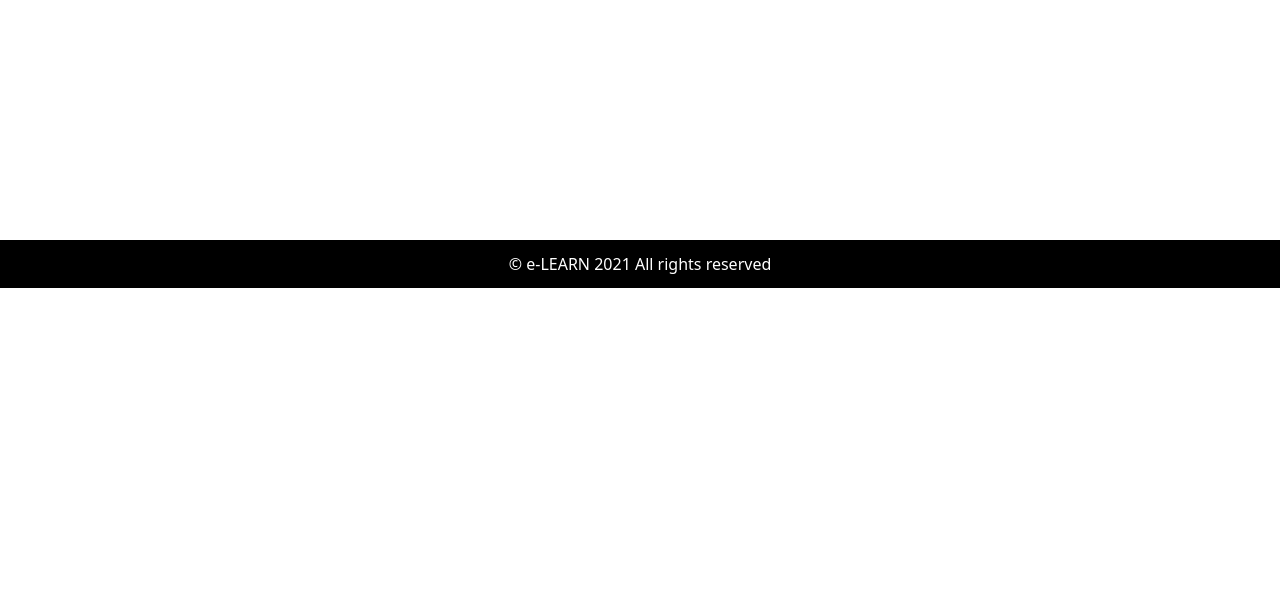
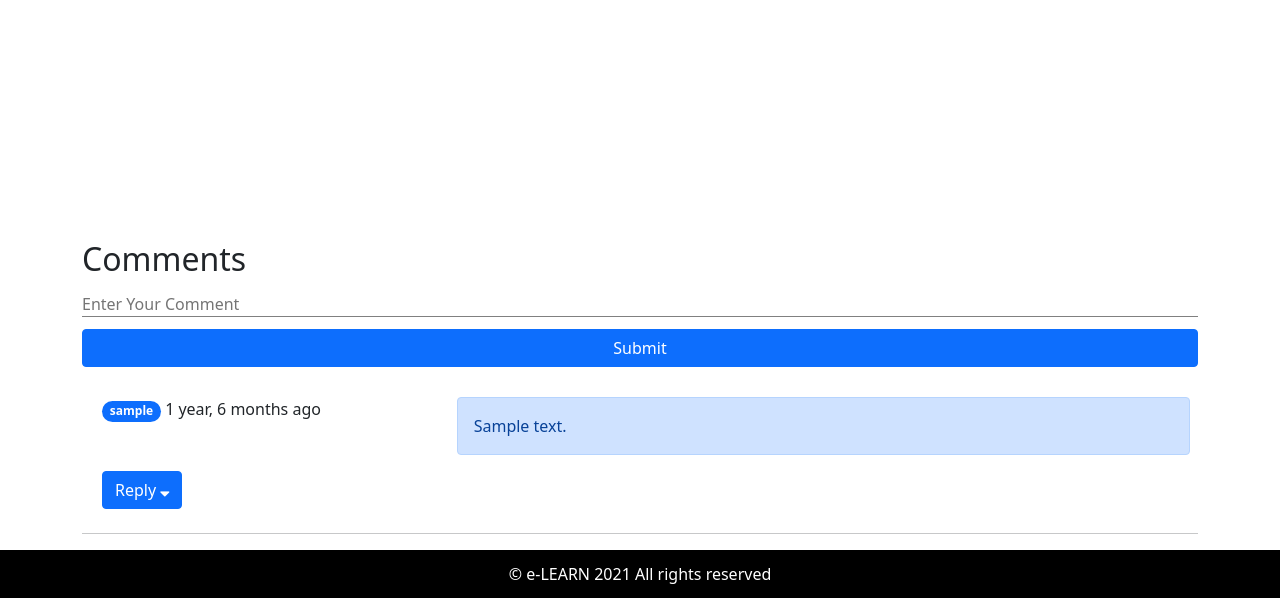
Before and after one commit to Doerssoft/elearning, a Django app: page /curriculum/grade/1 in a window 1280 px wide. Shown: the part 678-1276 px from the top of the page. Before the commit the page ends 966 px from the top, so only its background shows below. Run offline with Django 3.2, Linux system fonts and the light colour scheme; a user stored in the database is signed in; tables that the repository leaves empty hold one stand-in row (values such as "Sample post"); parts of the project's set-up code (start-up, migrations or seed data) failed here and were passed over; some libraries are stand-ins or nearby versions.

Commit message:
'comment_section'

```diff
--- a/learningsite/contact/templates/contact/contact.html
+++ b/learningsite/contact/templates/contact/contact.html
@@ -8,7 +8,7 @@
     <div class="row">
         <div class="col-12">
             <h2>Contact<h2>
-            <p>We have been serving as an e-laerning platform since couple of years. If you have any queries regading us, or any subjects and grades please feel free to each us. Leave your message and we will be in touch with you as soon as possible.
+            <p>We have been serving as an e-learning platform since couple of years. If you have any queries regarding us, or any subjects and grades please feel free to each us. Leave your message and we will be in touch with you as soon as possible.
             </p>
         </div>
     </div>
--- a/learningsite/curriculum/admin.py
+++ b/learningsite/curriculum/admin.py
@@ -1,5 +1,6 @@
 from django.contrib import admin
-from .models  import Grade,Subject
+from .models  import Grade,Subject,GradeComment
 
 admin.site.register(Grade)
 admin.site.register(Subject)
+admin.site.register(GradeComment)
--- a/learningsite/curriculum/models.py
+++ b/learningsite/curriculum/models.py
@@ -1,5 +1,6 @@
 from django.db import models
 from ckeditor.fields import RichTextField
+from django.contrib.auth.models import User
 
 class Grade(models.Model):
     grade = models.CharField(max_length=20)
@@ -15,3 +16,14 @@
 
     def __str__(self):
         return self.subject_name
+
+
+class GradeComment(models.Model):
+    comment = models.TextField()
+    user = models.ForeignKey(User, on_delete=models.CASCADE)
+    grade = models.ForeignKey(Grade, on_delete=models.CASCADE)
+    parent = models.ForeignKey('self', on_delete=models.CASCADE, null=True)
+    timestamp = models.DateTimeField(auto_now_add=True)
+
+    def __str__(self):
+        return self.comment + " - By " + self.user.username
--- a/learningsite/curriculum/templates/curriculum/grade-subject.html
+++ b/learningsite/curriculum/templates/curriculum/grade-subject.html
@@ -1,13 +1,18 @@
 {% extends 'user/base.html' %}
 {% load static %}
+{% load humanize %}
+{% load extras %}
 
 {% block content %}
+<link rel="stylesheet" href="https://cdnjs.cloudflare.com/ajax/libs/font-awesome/4.7.0/css/font-awesome.min.css">
+
 
 <div class="container-fluid contact-hero">
     <div class="row">
         <div class="col-12">
             <h2>{{ grade.grade }}<h2>
-                    <p>Welcome to {{ grade.grade }} subjects section. These are the subjects for {{ grade.grade }}. Please view the
+                    <p>Welcome to {{ grade.grade }} subjects section. These are the subjects for {{ grade.grade }}.
+                        Please view the
                         syllabus of the subject you want.
                     </p>
         </div>
@@ -44,10 +49,77 @@
     <div class="spinner-grow text-center" role="status">
     </div>
 
-    <div class="">No an subject has been added by the admin to this grade.</div>
+    <div class="">No any subject has been added by the admin to this grade.</div>
 </div>
 
 
 {% endif %}
 
+<div class="container">
+    <h2>Comments</h2>
+    <form action="/curriculum/gradeComment" method="post" style="min-height:fit-content !important">
+        {% csrf_token %}
+        <input type="text" name="comment" placeholder="Enter Your Comment" required>
+        <input type="hidden" name="gradeid" value="{{ grade.id }}">
+        <input type="hidden" name="parentSno" value="">
+        <input type="submit" value="Submit" class="btn btn-primary">
+
+    </form>
+
+    {% for comment in comments %}
+
+    <div class="row my-4 mx-2">
+        <div class="col-md-4">
+
+            <span class="badge rounded-pill bg-primary">{{ comment.user.username }}</span>
+            <span class="">{{ comment.timestamp | naturaltime }}</span>
+        </div>
+        <div class="col-md-8 alert alert-primary">{{ comment.comment }}</div>
+
+        <div class="row reply">
+            {% if user.is_staff %}
+            <div class="col-md-5">
+                <button class="btn btn-primary" type="button" data-bs-toggle="collapse"
+                    data-bs-target="#collapseExample{{ comment.id }}" aria-expanded="false"
+                    aria-controls="collapseExample{{ comment.id }}">
+                    Reply <i class="fa fa-sort-down"></i>
+                </button>
+            </div>
+
+            {% else %}
+
+            <div class="col-md-5">
+
+            </div>
+
+            {% endif %}
+
+            <div class="collapse" id="collapseExample{{ comment.id }}">
+                <div class="card card-body my-2">
+                    <form action="/curriculum/gradeComment" method="post" style="min-height:fit-content !important">
+                        {% csrf_token %}
+                        <input type="text" name="comment" placeholder="Enter Your Comment" required>
+                        <input type="hidden" name="gradeid" value="{{ grade.id }}">
+                        <input type="hidden" name="parentSno" value="{{ comment.id }}">
+                        <input type="submit" class="btn btn-success" value="Submit">
+
+                    </form>
+                </div>
+            </div>
+
+            {% if replyDict|get_val:comment.id %}
+            <div class="col-md-7 alert alert-secondary" role="alert">
+                {% for reply in replyDict|get_val:comment.id %}
+                {{ reply }} <br>
+                {% endfor %}
+            </div>
+            {% endif %}
+
+        </div>
+    </div>
+    <hr>
+    {% endfor %}
+</div>
+
+
 {% endblock %}
--- /dev/null
+++ b/learningsite/curriculum/templatetags/extras.py
@@ -0,0 +1,7 @@
+from django import template
+
+register = template.Library()
+
+@register.filter(name='get_val')
+def get_val(dict, key):
+    return dict.get(key)
--- a/learningsite/curriculum/urls.py
+++ b/learningsite/curriculum/urls.py
@@ -3,6 +3,10 @@
 from . import views
 
 urlpatterns = [
+    # Api to comment on the cirriculam page
+    path('gradeComment', views.gradeComment, name='gradeComment'),
+
     path('', views.grades, name='grades'),
     path('grade/<int:grade_id>', views.grades_subjects, name='grades_subjects'),
+
 ]
--- a/learningsite/curriculum/views.py
+++ b/learningsite/curriculum/views.py
@@ -1,7 +1,8 @@
-from django.shortcuts import render
+from django.shortcuts import render,redirect
 from django.http import HttpResponse
-from .models import Grade,Subject
+from .models import Grade,Subject,GradeComment
 from django.contrib.auth.decorators import login_required
+from curriculum.templatetags import extras
 
 @login_required(login_url='login')
 def grades(request):
@@ -14,4 +15,35 @@
     template_name = 'curriculum/grade-subject.html'
     grade= Grade.objects.get(id=grade_id)
     subjects= Subject.objects.filter(grade=grade_id)
-    return render(request, template_name, {'context': subjects, 'grade':grade})
+    comments = GradeComment.objects.filter(grade=grade, parent=None)
+    replies = GradeComment.objects.filter(grade=grade).exclude(parent=None)
+    rDict = {}
+    for reply in replies:
+        if reply.parent.id not in rDict.keys():
+            rDict[reply.parent.id] = [reply]
+        else:
+            rDict[reply.parent.id].append(reply)
+    print('rDict')
+    print(rDict)
+    return render(request, template_name, {'context': subjects, 'grade':grade, 'comments': comments, 'replyDict': rDict})
+
+def gradeComment(request):
+    if request.method=="POST":
+        comment = request.POST.get("comment")
+        user = request.user
+        gradeid = request.POST.get("gradeid")
+        grade = Grade.objects.get(id = gradeid)
+        parentSno = request.POST.get("parentSno")
+        print('parentSno')
+        print(parentSno)
+        if parentSno == "":
+            comment = GradeComment(comment=comment, user=user, grade=grade)
+            comment.save()
+
+        else:
+            parent = GradeComment.objects.get(id=parentSno)
+            comment = GradeComment(comment=comment, user=user, grade=grade, parent=parent)
+
+            comment.save()
+
+    return redirect(f"/curriculum/grade/{grade.id}")
--- a/learningsite/learningsite/settings.py
+++ b/learningsite/learningsite/settings.py
@@ -42,6 +42,7 @@
     'user',
     'crispy_forms',
     'ckeditor',
+    'django.contrib.humanize',
 ]
 
 MIDDLEWARE = [
--- a/learningsite/user/static/user/mystyle.css
+++ b/learningsite/user/static/user/mystyle.css
@@ -307,3 +307,7 @@
     background: rgb(7, 5, 136);
     transition: 0.456s all;
 }
+
+/* --------------------------------------------------------
+        Subjects Page Comments Section CSS Only
+----------------------------------------------------------- */
```
Also changed, not shown: learningsite/curriculum/templates/curriculum/grades.html (+11 -0 lines), learningsite/curriculum/migrations/0004_gradecomment.py (added), learningsite/curriculum/templatetags/__init__.py (added).
